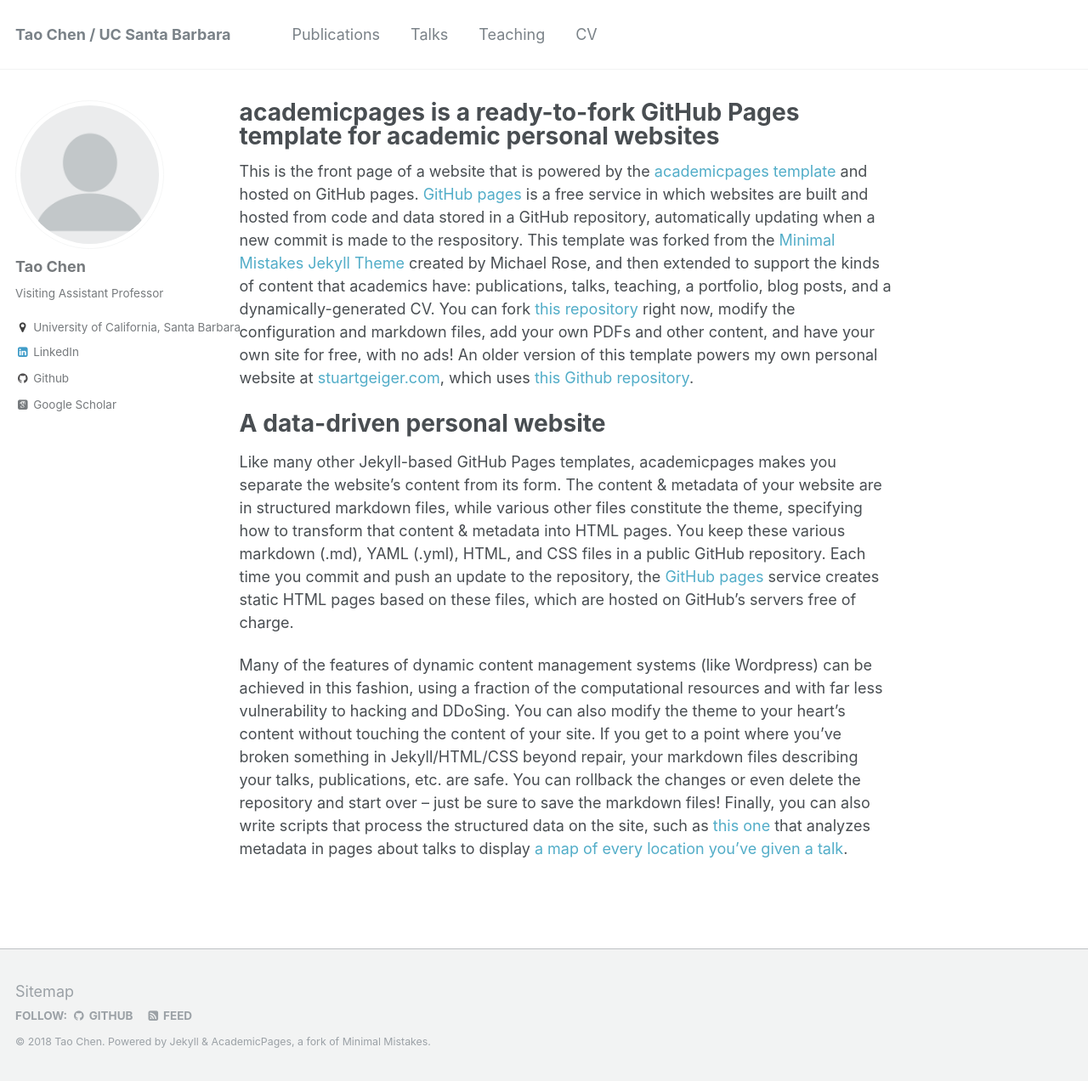
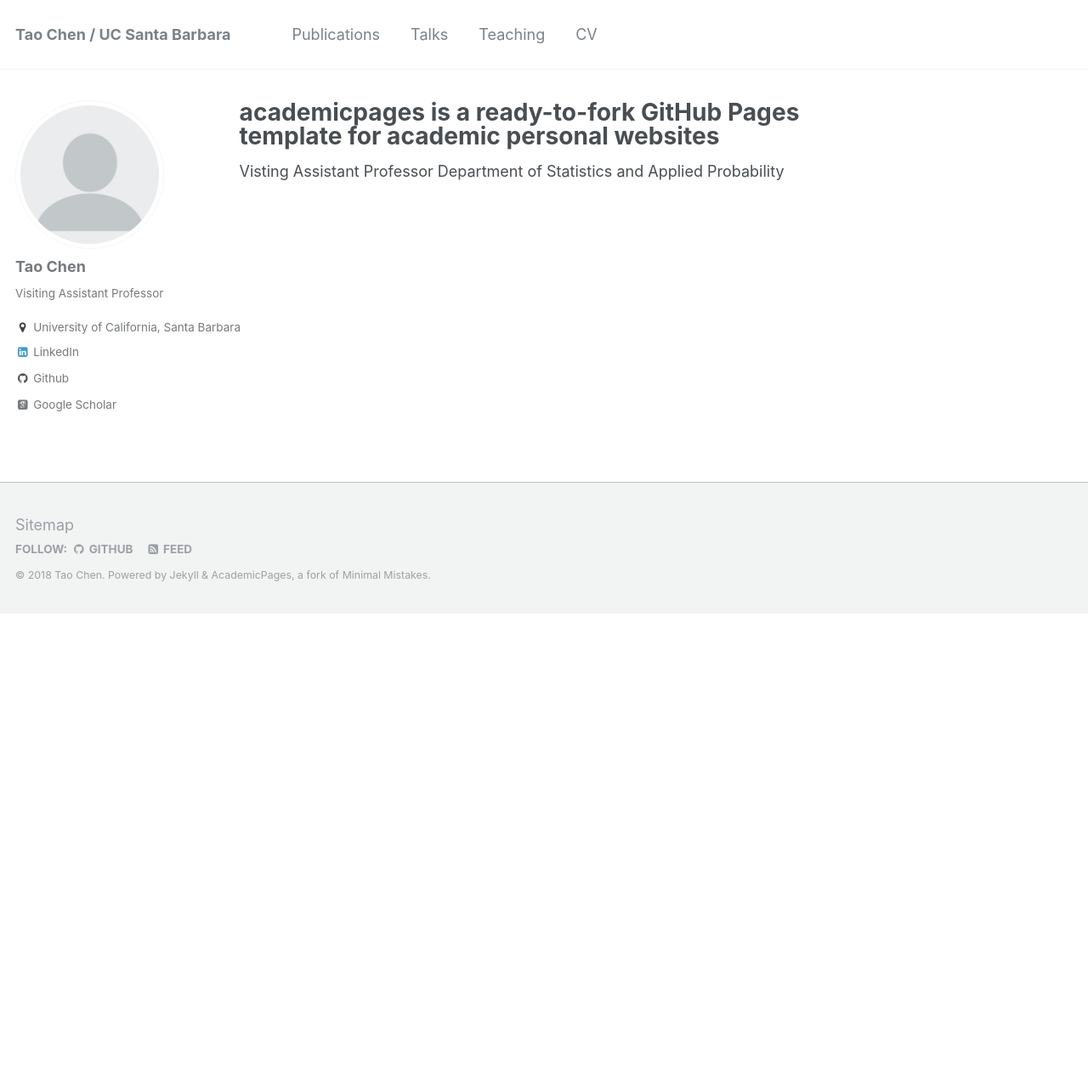
Before and after one commit to cherntodd/cherntodd.github.io, a Jekyll site: the page built from _pages/about.md, in a window 1280 px wide and 1272 px high. Shown: the whole window at 85% size. Built offline with Jekyll 4.4.1, drawn with Linux system fonts in a browser that asks for light colours; some web fonts are replaced.

Commit message:
no message

```diff
--- a/_pages/about.md
+++ b/_pages/about.md
@@ -8,10 +8,5 @@ redirect_from:
   - /about.html
 ---
 
-This is the front page of a website that is powered by the [academicpages template](https://github.com/academicpages/academicpages.github.io) and hosted on GitHub pages. [GitHub pages](https://pages.github.com) is a free service in which websites are built and hosted from code and data stored in a GitHub repository, automatically updating when a new commit is made to the respository. This template was forked from the [Minimal Mistakes Jekyll Theme](https://mmistakes.github.io/minimal-mistakes/) created by Michael Rose, and then extended to support the kinds of content that academics have: publications, talks, teaching, a portfolio, blog posts, and a dynamically-generated CV. You can fork [this repository](https://github.com/academicpages/academicpages.github.io) right now, modify the configuration and markdown files, add your own PDFs and other content, and have your own site for free, with no ads! An older version of this template powers my own personal website at [stuartgeiger.com](http://stuartgeiger.com), which uses [this Github repository](https://github.com/staeiou/staeiou.github.io).
-
-A data-driven personal website
-======
-Like many other Jekyll-based GitHub Pages templates, academicpages makes you separate the website's content from its form. The content & metadata of your website are in structured markdown files, while various other files constitute the theme, specifying how to transform that content & metadata into HTML pages. You keep these various markdown (.md), YAML (.yml), HTML, and CSS files in a public GitHub repository. Each time you commit and push an update to the repository, the [GitHub pages](https://pages.github.com/) service creates static HTML pages based on these files, which are hosted on GitHub's servers free of charge.
-
-Many of the features of dynamic content management systems (like Wordpress) can be achieved in this fashion, using a fraction of the computational resources and with far less vulnerability to hacking and DDoSing. You can also modify the theme to your heart's content without touching the content of your site. If you get to a point where you've broken something in Jekyll/HTML/CSS beyond repair, your markdown files describing your talks, publications, etc. are safe. You can rollback the changes or even delete the repository and start over -- just be sure to save the markdown files! Finally, you can also write scripts that process the structured data on the site, such as [this one](https://github.com/academicpages/academicpages.github.io/blob/master/talkmap.ipynb) that analyzes metadata in pages about talks to display [a map of every location you've given a talk](https://academicpages.github.io/talkmap.html).
+Visting Assistant Professor
+Department of Statistics and Applied Probability
```
